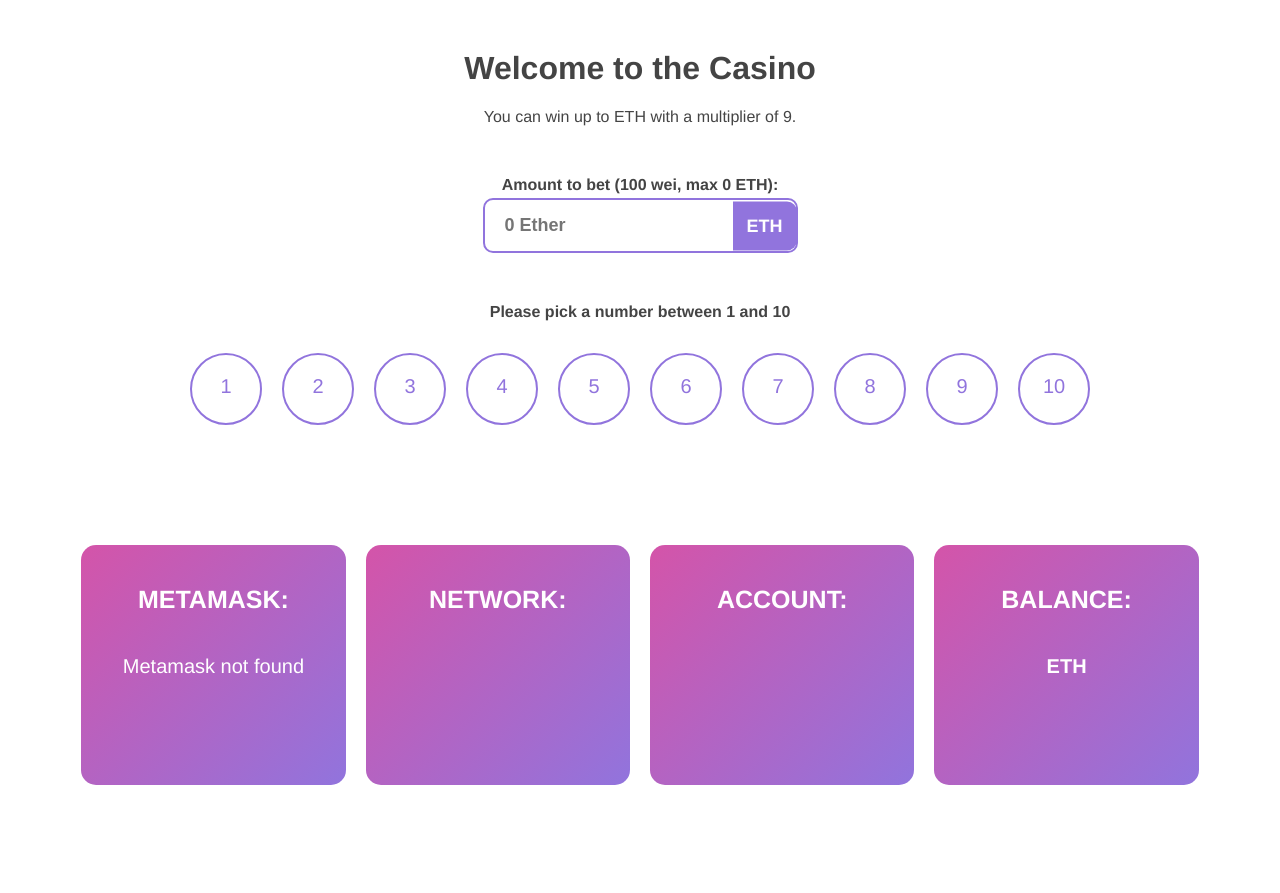
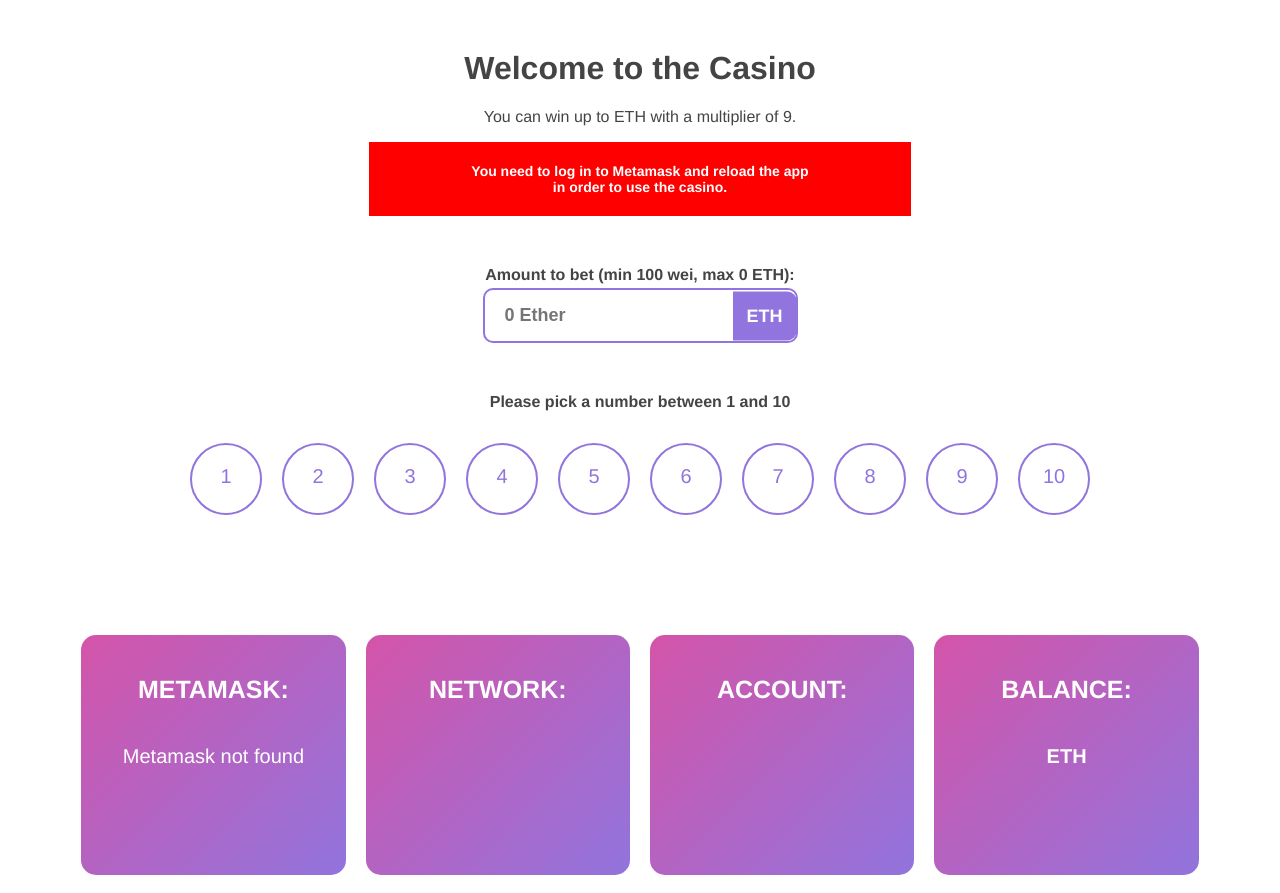
Before and after one commit to BartoszBilejczyk/blockchain, a Vue app in the folder vue-lottery-dapp/: page /#/ in a window 1280 px wide. Before the commit the page ends 803 px from the top, so only its background shows below. Built offline with nearby package versions, Linux system fonts and the light colour scheme.

Commit message:
Added metamask error

```diff
--- a/vue-lottery-dapp/src/views/Casino.vue
+++ b/vue-lottery-dapp/src/views/Casino.vue
@@ -4,9 +4,14 @@
      <p>
        You can win up to {{ contractBalance }} ETH with a multiplier of 9.
      </p>
+
+    <div class="metamask-error" v-if="metamaskError">
+      You need to log in to Metamask and reload the app <br> in order to use the casino.
+    </div>
+
      <div class="form__item-wrapper">
        <label for="amount">
-         Amount to bet (100 wei, max {{ contractBalance / 10 }} ETH):
+         Amount to bet (min 100 wei, max {{ contractBalance / 10 }} ETH):
        </label>
        <div class="input-wrapper">
          <input
@@ -65,10 +70,13 @@ export default {
   },
   computed: mapState({
     contractBalance: state => state.web3.contractBalance,
+    injectedWeb3: state => state.web3.injectedWeb3,
+    metamaskError: state => !state.web3.injectedWeb3,
   }),
   methods: {
     selectNumber(event) {
-      console.log(event.target.innerHTML, this.amount);
+      if (this.injectedWeb3) {
+        this.metamaskError = false;
         this.winEvent = null;
         this.pending = true;
         this.$store.state.contractInstance().bet(event.target.innerHTML, {
@@ -92,6 +100,9 @@ export default {
             })
           }
         })
+      } else {
+        this.metamaskError = true;
+      }
     }
   }
 }
@@ -113,6 +124,17 @@ export default {
   align-items: center;
   justify-content: flex-start;
   margin: 50px 0;
+}
+
+.metamask-error {
+  padding: 20px;
+  border: 1px solid red;
+  background: red;
+  font-size: 14px;
+  font-weight: bold;
+  color: white;
+  max-width: 500px;
+  margin: 0 auto;
 }
 
 label {
```
Lines whose indentation alone changed are shown as unchanged.
